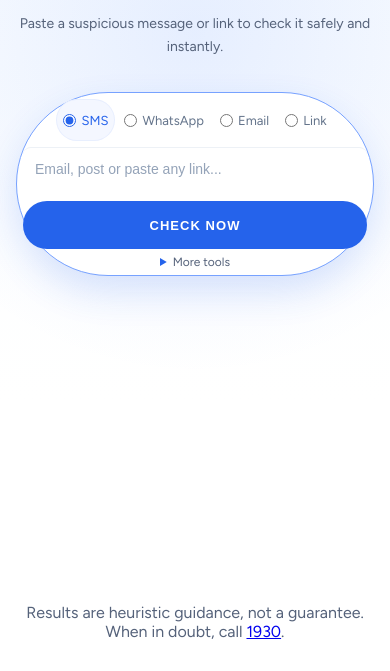
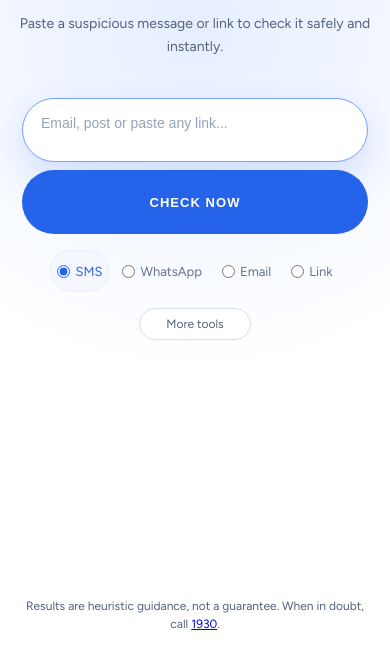
Before and after one commit to Hp-wala/ScamShield-Suspicious-Message-Detector-hackathon, a plain HTML site: page web/index.html in a window 390 px wide. Shown: the part 294-965 px from the top of the page. Drawn offline with Linux system fonts and the light colour scheme; files that its build step writes are made by us from their sources; no server answers; files whose address does not match are found by name.

Commit message:
ui: separate channel tabs and compact scanner pill
Co-authored-by: Copilot <223556219+Copilot@users.noreply.github.com>

```diff
--- a/web/styles.css
+++ b/web/styles.css
@@ -81,24 +81,36 @@ nav a:focus-visible, a:focus-visible, button:focus-visible, textarea:focus-visib
 .scanner-panel {
   min-height: 64px;
   display: grid;
-  grid-template-columns: 300px minmax(180px, 1fr) 132px;
+  grid-template-columns: minmax(180px, 1fr) 132px;
+  grid-template-areas:
+    "input button"
+    "tabs tabs"
+    "tools tools";
   align-items: center;
   gap: 8px;
   padding: 6px;
-  background: var(--white);
-  border: 1.5px solid #77a2ff;
-  border-radius: 999px;
-  box-shadow: 0 16px 36px rgba(37,99,235,.16);
+  background: transparent;
+  border: 0;
+  box-shadow: none;
   text-align: left;
 }
-.channel-tabs { display: flex; align-items: center; gap: 2px; border: 0; margin: 0; padding: 0; }
+.channel-tabs {
+  grid-area: tabs;
+  display: flex;
+  align-items: center;
+  justify-content: center;
+  gap: 6px;
+  border: 0;
+  margin: 8px 0 0;
+  padding: 0;
+}
 .channel-tabs legend { position: absolute; width: 1px; height: 1px; overflow: hidden; }
 .channel-tabs label {
   display: inline-flex;
   align-items: center;
   gap: 5px;
-  height: 48px;
-  padding: 0 9px;
+  height: 36px;
+  padding: 0 12px;
   color: #64748b;
   border-radius: 999px;
   cursor: pointer;
@@ -112,27 +124,30 @@ nav a:focus-visible, a:focus-visible, button:focus-visible, textarea:focus-visib
   box-shadow: inset 0 0 0 1px rgba(37,99,235,.06);
 }
 .scanner-panel textarea {
+  grid-area: input;
   width: 100%;
-  height: 48px;
-  min-height: 48px;
-  max-height: 48px;
+  height: 64px;
+  min-height: 64px;
+  max-height: 64px;
   margin: 0;
-  padding: 13px 12px;
+  padding: 16px 18px;
   resize: none;
   overflow: hidden;
-  border: 0;
-  border-left: 1px solid #edf1f6;
-  border-radius: 0;
-  background: transparent;
+  border: 1.5px solid #77a2ff;
+  border-right: 0;
+  border-radius: 999px 0 0 999px;
+  background: var(--white);
+  box-shadow: 0 16px 36px rgba(37,99,235,.16);
   color: var(--ink);
   font: 14px Arial, Helvetica, sans-serif;
 }
 .scanner-panel textarea::placeholder { color: #94a3b8; }
 #analyze-button {
-  height: 48px;
+  grid-area: button;
+  height: 64px;
   padding: 0 18px;
   border: 0;
-  border-radius: 999px;
+  border-radius: 0 999px 999px 0;
   background: var(--blue);
   color: var(--white);
   font-size: 13px;
@@ -140,12 +155,35 @@ nav a:focus-visible, a:focus-visible, button:focus-visible, textarea:focus-visib
   text-transform: uppercase;
   letter-spacing: .08em;
   cursor: pointer;
+  white-space: nowrap;
 }
-.advanced-tools { grid-column: 1 / -1; }
+.advanced-tools { grid-area: tools; justify-self: center; margin-top: 8px; }
 .advanced-tools summary { color: var(--muted); font-size: 12px; cursor: pointer; text-align: center; }
 .advanced-tools summary::marker { color: var(--blue); }
+.advanced-tools summary {
+  display: inline-block;
+  min-width: 112px;
+  padding: 8px 14px;
+  border: 1px solid var(--line);
+  border-radius: 999px;
+  background: var(--white);
+  list-style: none;
+}
+.advanced-tools summary::-webkit-details-marker { display: none; }
 .advanced-grid { display: grid; grid-template-columns: repeat(2, 1fr); gap: 12px; padding: 14px 4px 4px; text-align: left; }
 .advanced-grid textarea { height: 70px; max-height: 70px; border: 1px solid var(--line); border-radius: 8px; }
+.advanced-grid select,
+#state-select,
+#breach-checks input {
+  min-height: 40px;
+  padding: 8px 36px 8px 12px;
+  border: 1px solid var(--line);
+  border-radius: 999px;
+  background: var(--white);
+  color: var(--ink);
+  font: 600 14px "Figtree", Arial, Helvetica, sans-serif;
+  accent-color: var(--blue);
+}
 .upload-row { margin: 0; }
 .file-label { display: block; margin-bottom: 5px; color: var(--navy); font-size: 12px; font-weight: 800; }
 .deep-toggle { align-self: end; font-size: 12px; }
@@ -186,7 +224,14 @@ nav a:focus-visible, a:focus-visible, button:focus-visible, textarea:focus-visib
 .golden-rules { columns: 2; }
 .helpline-strip { display: flex; flex-wrap: wrap; gap: 12px; margin-top: 18px; }
 .helpline-strip a { color: var(--white); background: var(--navy); border-radius: 7px; padding: 9px 12px; text-decoration: none; }
-footer { width: min(1120px, calc(100% - 32px)); margin: 30px auto; color: var(--muted); text-align: center; }
+footer {
+  width: min(1120px, calc(100% - 32px));
+  margin: 24px auto;
+  color: var(--muted);
+  font-size: 12px;
+  line-height: 1.5;
+  text-align: center;
+}
 button, .helpline-link, nav a, .channel-tabs label {
   transition: color .16s ease, background .16s ease, border-color .16s ease, box-shadow .16s ease, transform .16s ease;
 }
@@ -198,11 +243,25 @@ button.secondary { border-radius: 999px; }
   .helpline-link { margin-left: auto; }
   #analyze { padding: 52px 0 36px; }
   .hero-copy h1 { font-size: 42px; }
-  .scanner-panel { grid-template-columns: 1fr; gap: 6px; }
+  .scanner-panel {
+    grid-template-columns: 1fr;
+    grid-template-areas:
+      "input"
+      "button"
+      "tabs"
+      "tools";
+    gap: 8px;
+  }
   .channel-tabs { justify-content: center; }
   .channel-tabs label { height: 42px; padding: 0 7px; }
-  .scanner-panel textarea { border-left: 0; border-top: 1px solid #edf1f6; border-radius: 8px; }
-  #analyze-button { width: 100%; }
+  .scanner-panel textarea {
+    border: 1.5px solid #77a2ff;
+    border-radius: 999px;
+  }
+  #analyze-button {
+    width: 100%;
+    border-radius: 999px;
+  }
   .advanced-grid, .stat-row, .cards { grid-template-columns: 1fr; }
   .golden-rules { columns: 1; }
   .bar-row { grid-template-columns: 90px 1fr 32px; }
```
